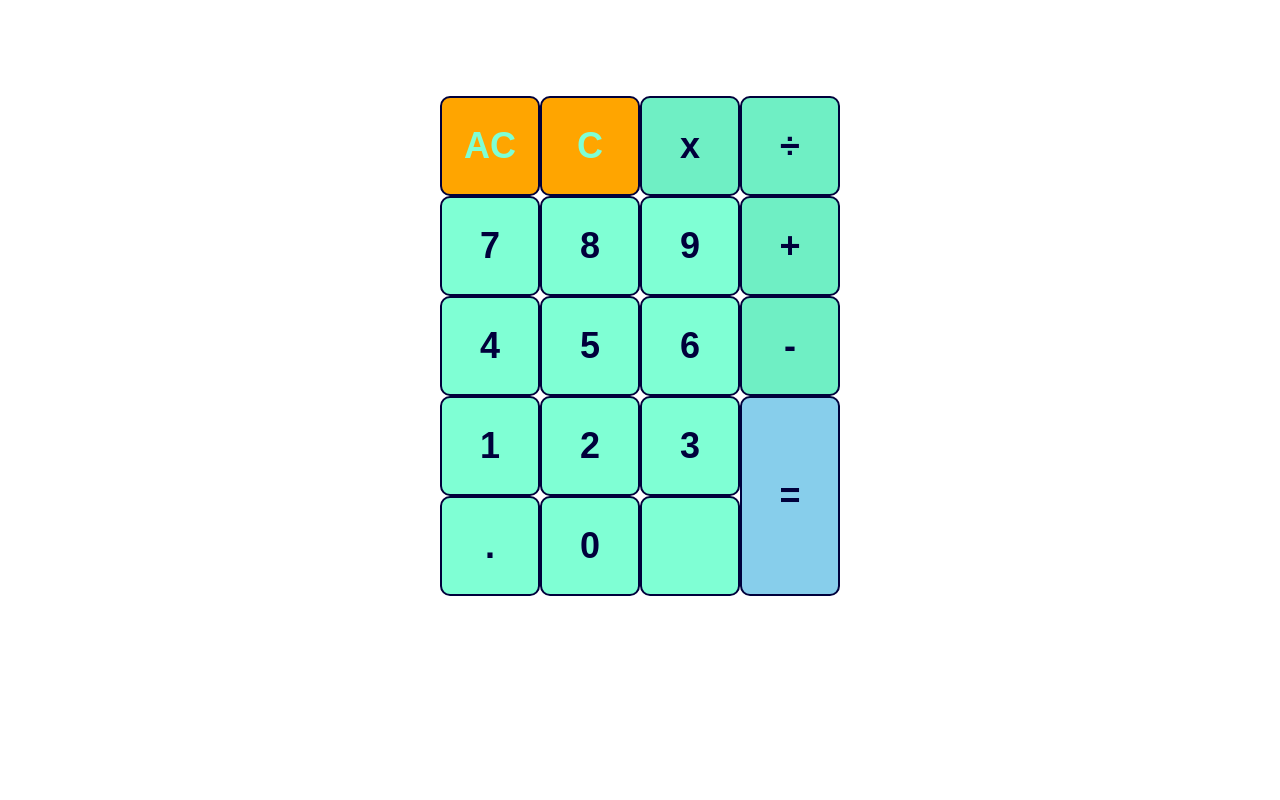
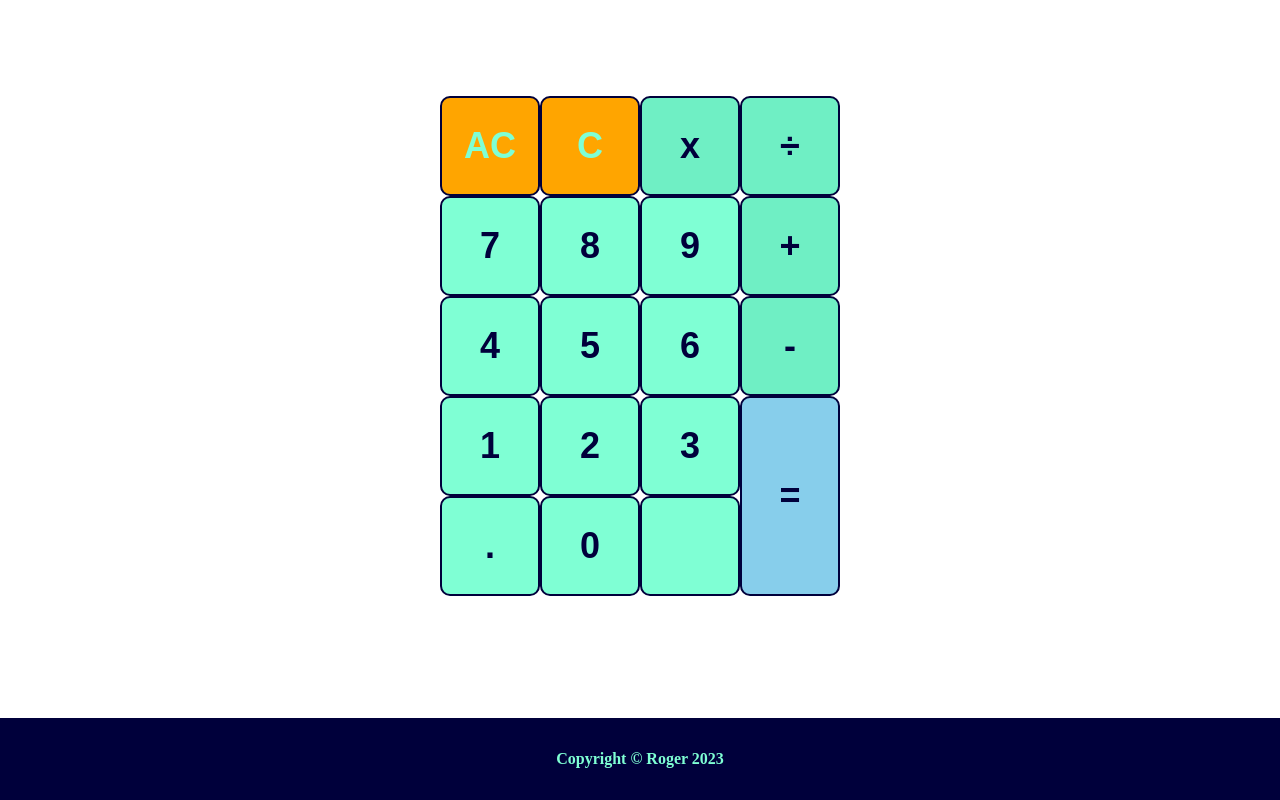
Before and after one commit to RogerEaux/calculator, a plain HTML site: page index.html in a window 1280 px wide. Drawn offline with Linux system fonts and the light colour scheme.

Commit message:
Add footer and adjust body to space it and the content to the bottom and top

```diff
--- a/index.html
+++ b/index.html
@@ -42,7 +42,7 @@
             </div>
         </div>
         <div id="footer" class="container">
-
+            <p>Copyright © Roger 2023</p>
         </div>
     </body>
 </html>
--- a/style.css
+++ b/style.css
@@ -9,6 +9,8 @@
 
 body{
     flex-direction: column;
+    justify-content: space-between;
+    height: 100vh;
 }
 
 #content{
@@ -55,3 +57,11 @@ body{
     background-color: skyblue;
     color: #00003b;
 }
+
+#footer{
+    justify-content: center;
+    background-color: #00003b;
+    color: aquamarine;
+    font-weight: 900;
+    padding: 32px;
+}
```
